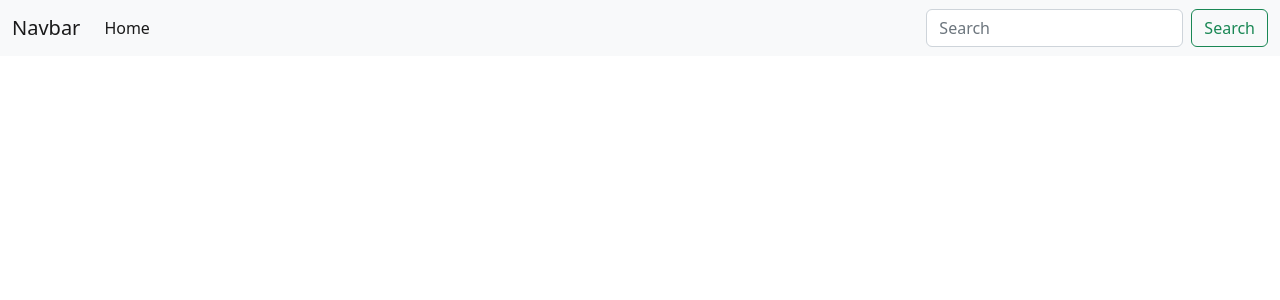
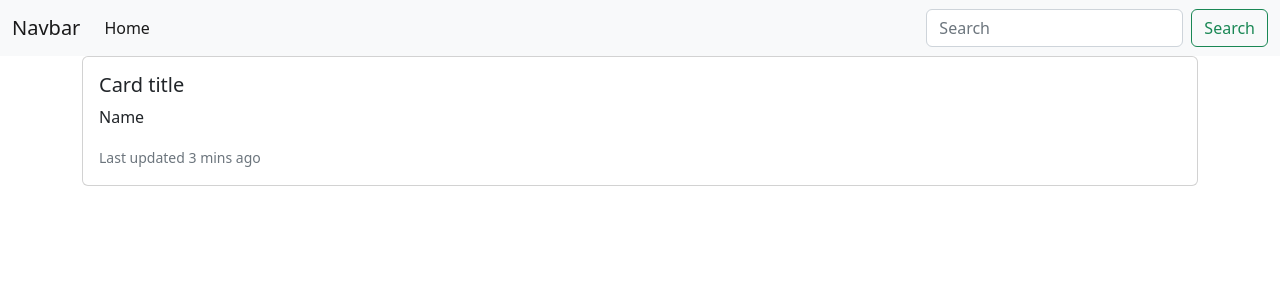
Before and after one commit to malicious-dev/reactNCrud, a React (Create React App) app: page /view/1 in a window 1280 px wide. Before the commit this address had no page. Shown: the top 300 px of the page. Built offline with nearby package versions, Linux system fonts and the light colour scheme.

Commit message:
commit for view

```diff
--- a/package.json
+++ b/package.json
@@ -6,6 +6,7 @@
   "dependencies": {
     "@emotion/react": "^11.10.5",
     "@emotion/styled": "^11.10.5",
+    "@mui/icons-material": "^5.10.9",
     "@mui/material": "^5.10.13",
     "@mui/styled-engine-sc": "^5.10.6",
     "@testing-library/jest-dom": "^5.16.5",
--- a/src/App.js
+++ b/src/App.js
@@ -6,6 +6,7 @@ import Navbar from'./components/Navbar'
 import Home from'./components/Home'
 import Register from'./components/Register';
 import Edit from './components/Edit'
+import View from './components/View'
 import {Routes, Route} from 'react-router-dom'
 
 function App() {
@@ -16,6 +17,7 @@ function App() {
   <Route exact path="/" element={<Home />} />
   <Route exact path="/register" element={<Register />} />
   <Route exact path="/edit/:id" element={<Edit />} />
+  <Route exact path="/view/:id" element={<View />} />
 </Routes>
    </>
   );
--- a/src/components/Home.js
+++ b/src/components/Home.js
@@ -72,7 +72,7 @@ const Home = () => {
       <td>{e.work? e.work: 'Loading...'}</td>
       <td>{e.mobile? e.mobile: 'Loading...'}</td>
       <td className="d-flex justify-content-between">
-        <button className="btn btn-success"><i className="fa-solid fa-eye"></i></button>
+        <NavLink to={`view/${e._id}`} className="btn btn-success"><i className="fa-solid fa-eye"></i></NavLink>
         <button className="btn btn-primary"><i className="fa-solid fa-pen-to-square"></i></button>
         <button className="btn btn-warning"><i className="fa-solid fa-trash"></i></button>
       </td>
--- /dev/null
+++ b/src/components/View.js
@@ -0,0 +1,21 @@
+import React from 'react'
+
+const View = () => {
+  return (
+    <div className="container">
+<div className="card mb-3" >
+  <div className="row g-0">
+    <div className="col-md-8">
+      <div className="card-body">
+        <h5 className="card-title">Card title</h5>
+        <p className="card-text">Name</p>
+        <p className="card-text"><small class="text-muted">Last updated 3 mins ago</small></p>
+      </div>
+    </div>
+  </div>
+</div>
+    </div>
+  )
+}
+
+export default View
```
Also changed, not shown: 1 other file (tests, documents, lock files or other folders).
